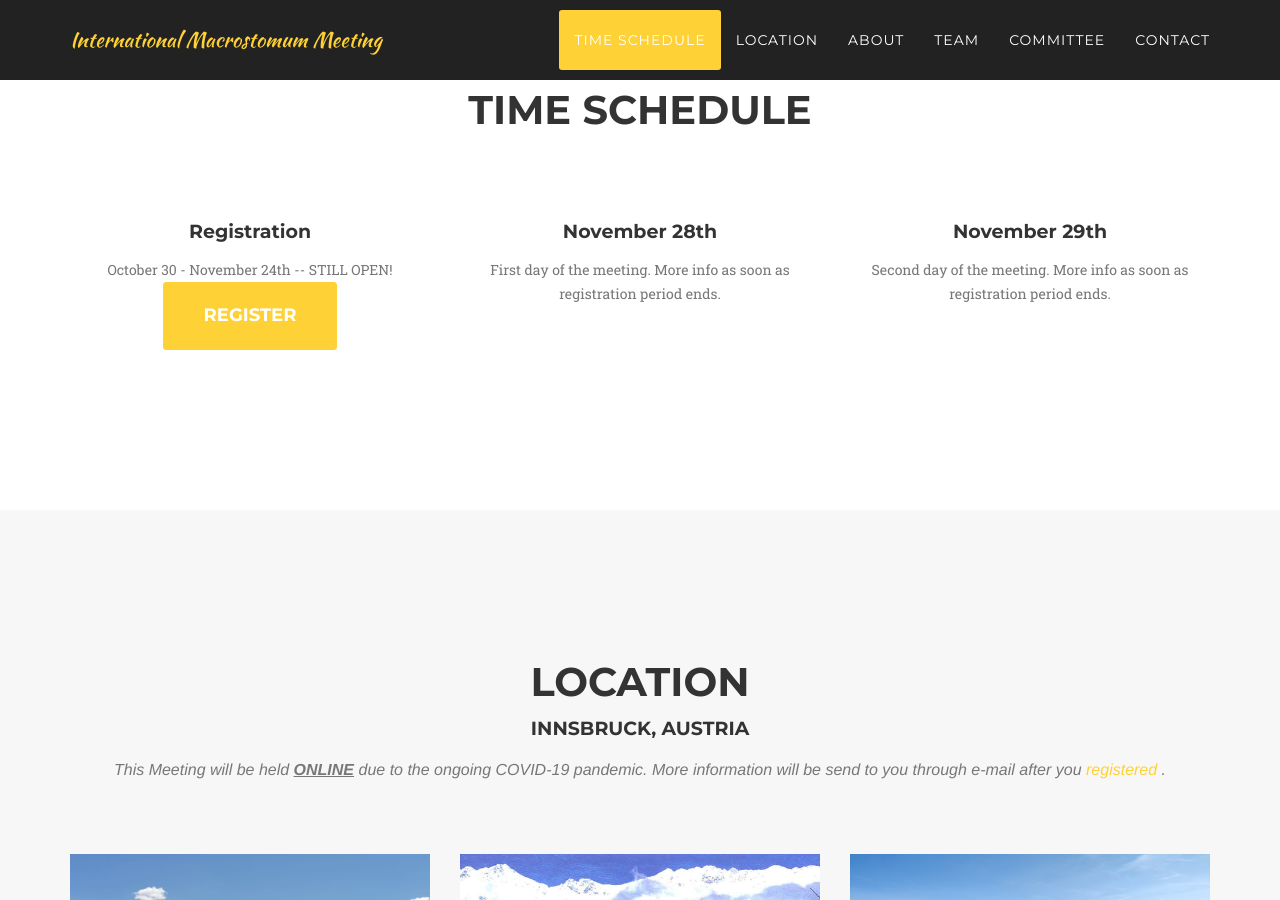
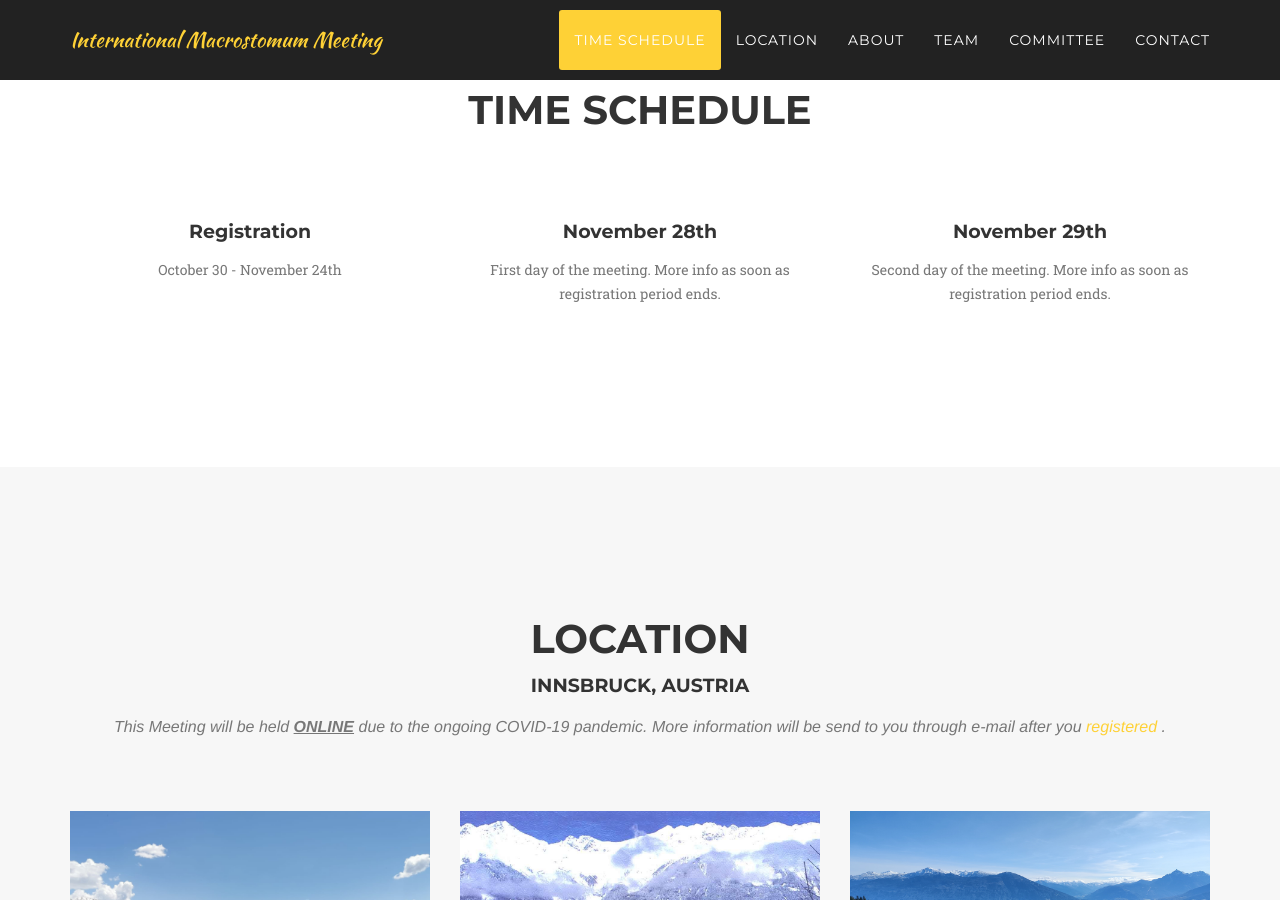
Before and after one commit to IMM13/IMM13.github.io, a Jekyll site: the page built from index.html, in a window 1280 px wide and 900 px high, scrolled down 895 px. Built offline with Jekyll 4.4.1, drawn with Linux system fonts in a browser that asks for light colours; some web fonts are replaced; some of the changed text lies outside the part shown.

Commit message:
removed the registration link

```diff
--- a/_includes/about.html
+++ b/_includes/about.html
@@ -62,7 +62,7 @@
                                     <h4 class="subheading">IMM11 was in ... </h4>
                                 </div>
                                 <div class="timeline-body">
-                                    <p class="text-muted"> Bielefeld - Germany. </p>
+                                    <p class="text-muted"> Bielefeld - GERMANY. </p>
                                 </div>
                             </div>
                         </li>
--- a/_includes/contact.html
+++ b/_includes/contact.html
@@ -10,7 +10,7 @@
                     <div class="container">
             <div class="row">
                 <div class="col-lg-12 text-center">
-                    <a href="https://cutt.ly/IMM13th-registration" class="page-scroll btn btn-xl">REGISTER FOR MEETING</a>
+                    <a href="mailto:peter.ladurner@uibk.ac.at?subject=IMM13%20info" class="page-scroll btn btn-xl">Email to the commitee</a>
 <!--                    <h3 class="section-subheading text-muted"><a href="mailto:peter.ladurner@uibk.ac.at?subject=IMM13%20info">Send an email to the organizing comitee</a></h3>-->
                 </div>
             </div>
--- a/_includes/services.html
+++ b/_includes/services.html
@@ -14,7 +14,8 @@
                         <i class="fa fa-shopping-cart fa-stack-1x fa-inverse"></i>
                     </span>-->
                     <h4 class="service-heading">Registration</h4>
-                    <p class="text-muted">October 30 - November 24th  -- STILL OPEN! <br> <a href="https://cutt.ly/IMM13th-registration" target="_blank" class="page-scroll btn btn-xl">REGISTER</a></p>
+                    <p class="text-muted">October 30 - November 24th</p>
+<!--                      STILL OPEN! <br> <a href="https://cutt.ly/IMM13th-registration" target="_blank" class="page-scroll btn btn-xl">REGISTER</a> -->
                 </div>
                 <div class="col-md-4">
 <!--                    <span class="fa-stack fa-4x">
```
Also changed, not shown: 8 other files.
